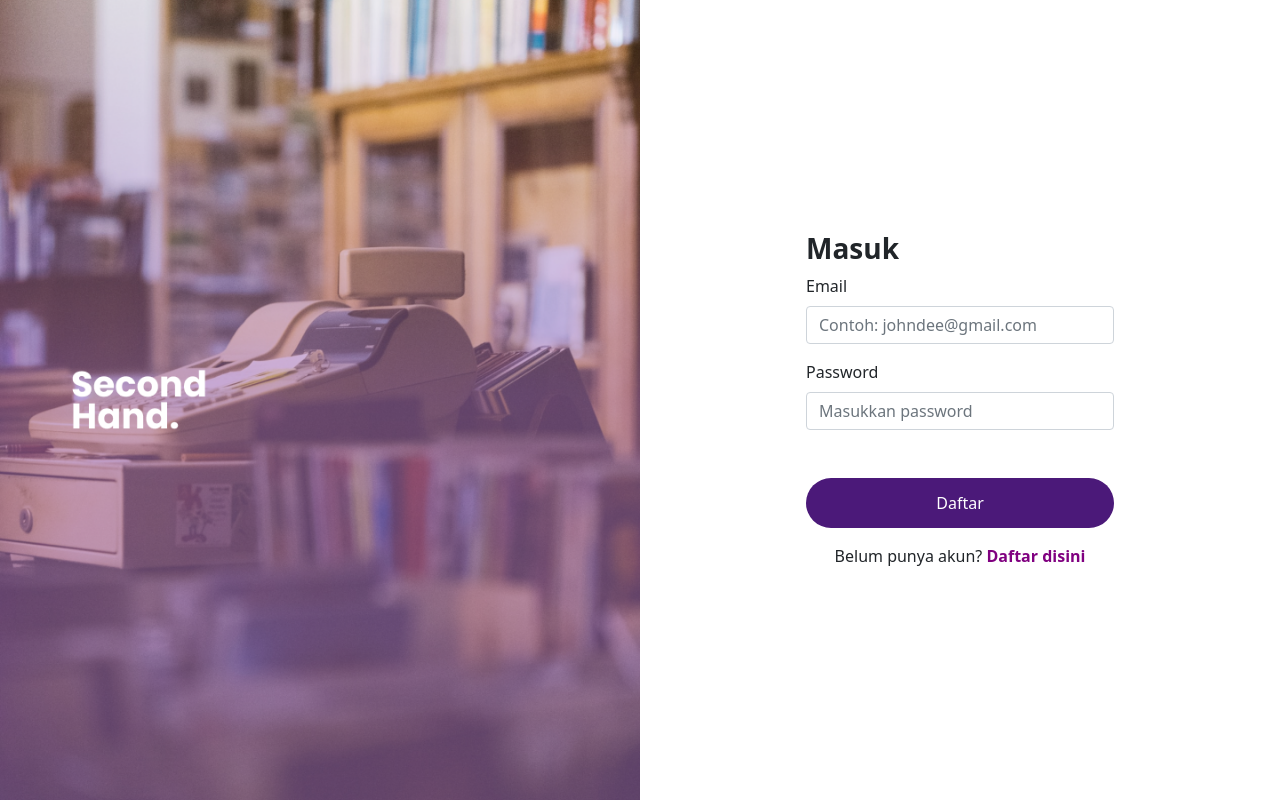
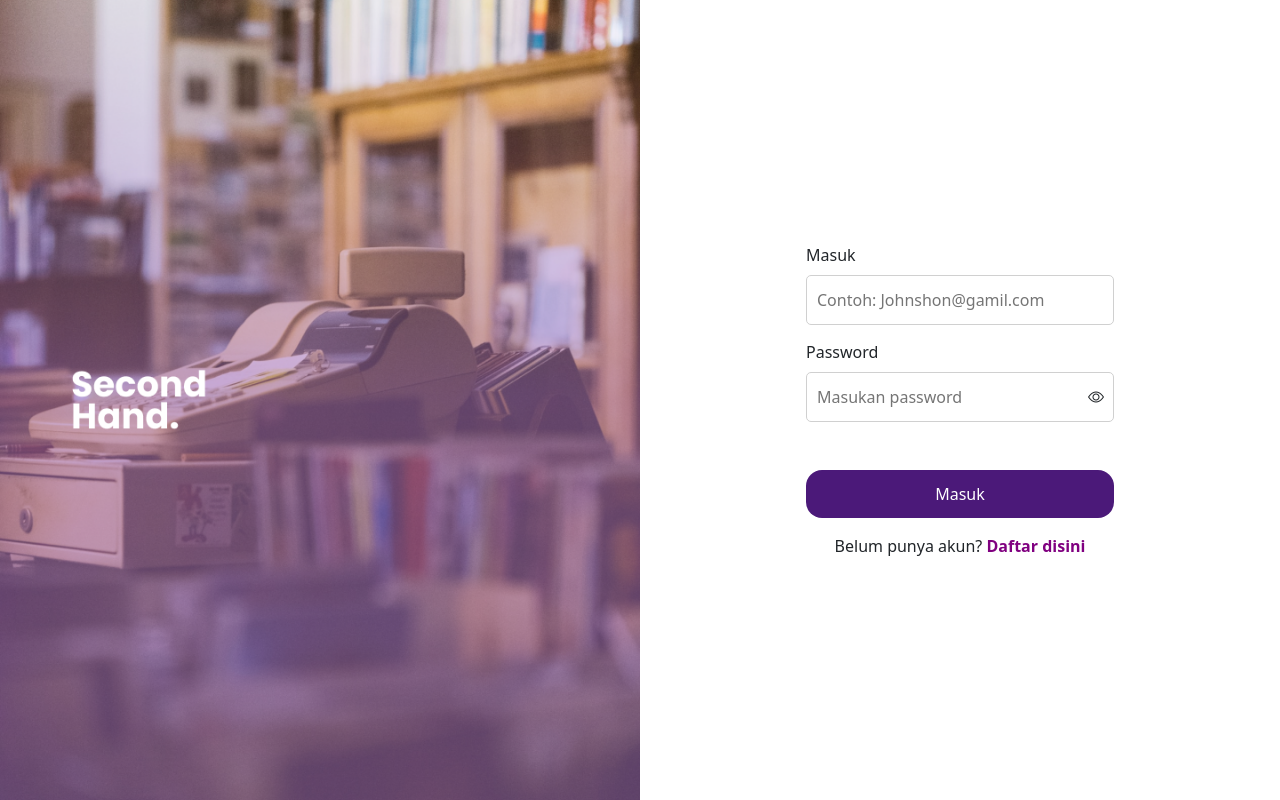
Before and after one commit to adhipramanax/FE-SecondHand, a React (Create React App) app: page /login in a window 1280 px wide. Built offline with nearby package versions, Linux system fonts and the light colour scheme.

Commit message:
[Bagus] Update input and button with custom component

```diff
--- a/src/assets/css/global.style.css
+++ b/src/assets/css/global.style.css
@@ -4,7 +4,6 @@
     padding: 0;
     margin: 0;
 }
-
 
 .btn-color-purple {
     background-color: #4B1979;
--- a/src/components/Input/index.js
+++ b/src/components/Input/index.js
@@ -11,6 +11,7 @@ const Input = styled.input`
     display: block;
     width: 100%;
     padding: 12px 30px 12px 10px;
+    margin-bottom: 15px;
 
     &:focus {
         outline: none;
@@ -21,8 +22,8 @@ const Input = styled.input`
 
 const Icon = styled.i`
     position: absolute;
-    bottom: 30px;
-    margin-top: 5px;
+    right: 10px;
+    bottom: 13px;
 `
 
 const Index = ({label, type, name, id, placeholder, icon, onChange, onClick}) => {
--- a/src/index.js
+++ b/src/index.js
@@ -7,7 +7,7 @@ import reportWebVitals from './reportWebVitals';
 // CSS
 import 'bootstrap/dist/css/bootstrap.min.css';
 import 'bootstrap/dist/js/bootstrap.bundle';
-// import 'bootstrap-icons/font/bootstrap-icons.css';
+import 'bootstrap-icons/font/bootstrap-icons.css';
 import './assets/css/global.style.css'
 
 //Import React Router Dom
--- a/src/pages/Authorization/Login/index.js
+++ b/src/pages/Authorization/Login/index.js
@@ -1,10 +1,15 @@
 import React, { useState } from 'react';
-import { Link } from 'react-router-dom';
+import { Link, useNavigate } from 'react-router-dom';
+
+import Input from '../../../components/Input'
+import Button from '../../../components/ActionButton'
+
 import imgLogin from '../../../assets/images/login.png';
 import '../../../assets/css/register.style.css';
-import { useNavigate } from 'react-router-dom';
 
 const Index = () => {
+    const [email, setEmail] = useState('');
+    const [password, setPassword] = useState('');
     const [type, setType] = useState('password');
     const [eyeIcon, setEyeIcon] = useState('bi-eye');
     const navigate = useNavigate();
@@ -25,6 +30,16 @@ const Index = () => {
         navigate('/');
     }
 
+    const handleEmail = (e) => {
+        setEmail(e.target.value)
+    }
+
+    const handlePassword = (e) => {
+        setPassword(e.target.value)
+    }
+
+    console.log(type)
+
     return (
         <>
             <div className='container-fluid position-relative'>
@@ -34,24 +49,36 @@ const Index = () => {
                     </div>
                     <div className="col-md-6 col-12 d-flex justify-content-center align-items-center ">
                         <form className='form-register-mobile'>
-                        <svg onClick={handleBack} className='btn-back' width="24" height="24" viewBox="0 0 24 24" fill="none" xmlns="http://www.w3.org/2000/svg">
+                            <svg onClick={handleBack} className='btn-back' width="24" height="24" viewBox="0 0 24 24" fill="none" xmlns="http://www.w3.org/2000/svg">
                                 <path d="M19 12H5" stroke="#151515" stroke-width="2" stroke-linecap="round" stroke-linejoin="round"/>
                                 <path d="M12 19L5 12L12 5" stroke="#151515" stroke-width="2" stroke-linecap="round" stroke-linejoin="round"/>
                             </svg>
-                            <h3 className='fw-bold mb-2'>Masuk</h3>
-                            <div className="mb-3">
-                                <label for="exampleInputEmail1" className="form-label">Email</label>
-                                <input type="email" className="form-control" id="InputEmail1" aria-describedby="emailHelp" placeholder="Contoh: johndee@gmail.com"/>
-                            </div>
-                            <div className="mb-3">
-                                <label for="exampleInputPassword1" className="form-label">Password</label>
-                                <div className="position-relative">
-                                    <input type={type} className="form-control" id="exampleInputPassword1" placeholder="Masukkan password"/>
-                                    <i className={`bi ${eyeIcon} position-absolute show-password`} onClick={handleType}></i>
-                                </div>
-                            </div>
+                            <Input
+                            label="Masuk"
+                            type="email"
+                            name="email"
+                            id="email"
+                            placeholder="Contoh: Johnshon@gamil.com"
+                            onChange={(value) => handleEmail(value) }
+                            />
+
+                            <Input
+                            label="Password"
+                            type={type}
+                            name="password"
+                            id="password"
+                            placeholder="Masukan password"
+                            icon={`bi ${eyeIcon}`}
+                            onClick={(e) => handleType(e)}
+                            onChange={(value) => handlePassword(value) }
+                            />
                             <div className='mt-5 mb-3 w-100'>
-                                <button className='btn btn-color-purple rounded-4 w-100 rounded-pill'>Daftar</button>
+                                <Button
+                                color="#ffffff"
+                                bg="#4B1979"
+                                text="Masuk"
+                                width="100%"
+                                />
                             </div>
                             <div className='register-to-login text-center'>
                                 <span>Belum punya akun? <Link to="/register" className='text-decoration-none fw-bold' style={{ color:"purple" }}> Daftar disini</Link></span>
```
